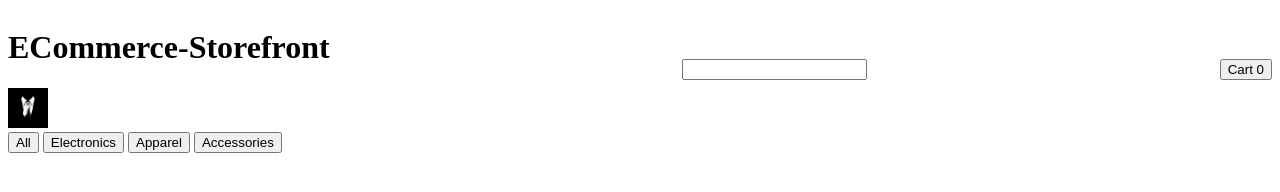
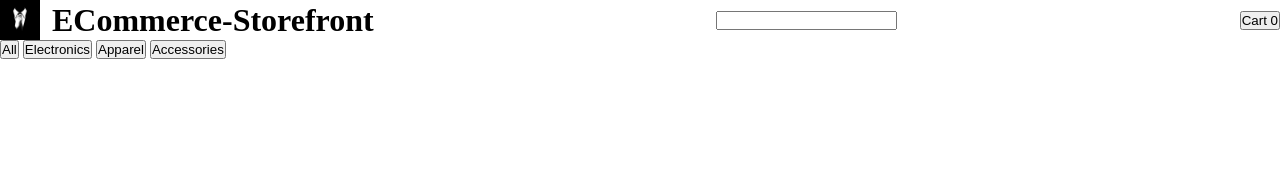
Before and after one commit to abdulrazaq-jpg/ecommerce-storefront, a plain HTML site: page index.html in a window 1280 px wide. Drawn offline with Linux system fonts and the light colour scheme.

Commit message:
Shift Logo Before the title in html

```diff
--- a/index.html
+++ b/index.html
@@ -11,8 +11,8 @@
 <body>
     <header>
         <div class="brandContainer">
+            <img src="logo.jpeg" alt="logo">
             <h1>ECommerce-Storefront</h1>
-            <img src="logo.jpeg" alt="logo">
         </div>
 
         <div class="searchContainer">
--- a/styles.css
+++ b/styles.css
@@ -1,5 +1,7 @@
 *{
     box-sizing: border-box;
+    margin: 0;
+    padding: 0;
 }
 
 header{
@@ -9,7 +11,9 @@ header{
 }
 
 .brandContainer{
-    display: inline;
+    display: flex;
+    gap: 0.75rem;
+    align-items: center;
 
     img{
         height: 40px;
```
